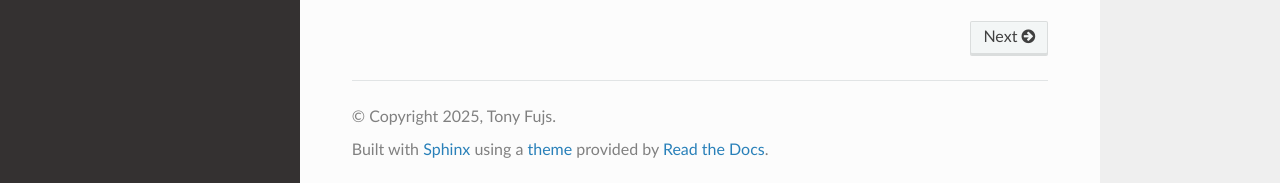
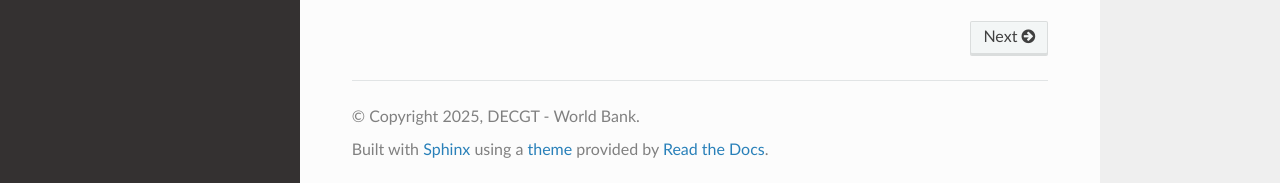
Before and after one commit to WB-DECIS/tidysdmx, a Sphinx documentation site: the page built from docs/index.md, in a window 1280 px wide and 938 px high. Shown: the part 752-935 px from the top of the window. Built offline with Sphinx 7.4.7 and the Read the Docs theme 3.1.0, drawn with Linux system fonts in a browser that asks for light colours; pages that are not in the unit, such as notebooks, are missing from menus.

Commit message:
chore: Update authors in the package

```diff
--- a/docs/conf.py
+++ b/docs/conf.py
@@ -7,8 +7,8 @@
 # -- Project information -----------------------------------------------------
 
 project = u"tidysdmx"
-copyright = u"2025, Tony Fujs"
-author = u"Tony Fujs"
+copyright = u"2025, DECGT - World Bank"
+author = u"DECGT - World Bank"
 
 # -- General configuration ---------------------------------------------------
 
--- a/pyproject.toml
+++ b/pyproject.toml
@@ -2,7 +2,7 @@
 name = "tidysdmx"
 version = "0.1.0"
 description = "A toolbox to work with SDMX data"
-authors = ["Tony Fujs", "Daniel Gil Sanchez"]
+authors = ["Tony Fujs", "Daniel Gil-Sanchez"]
 license = "MIT"
 readme = "README.md"
 
```
Also changed, not shown: 1 other file.
